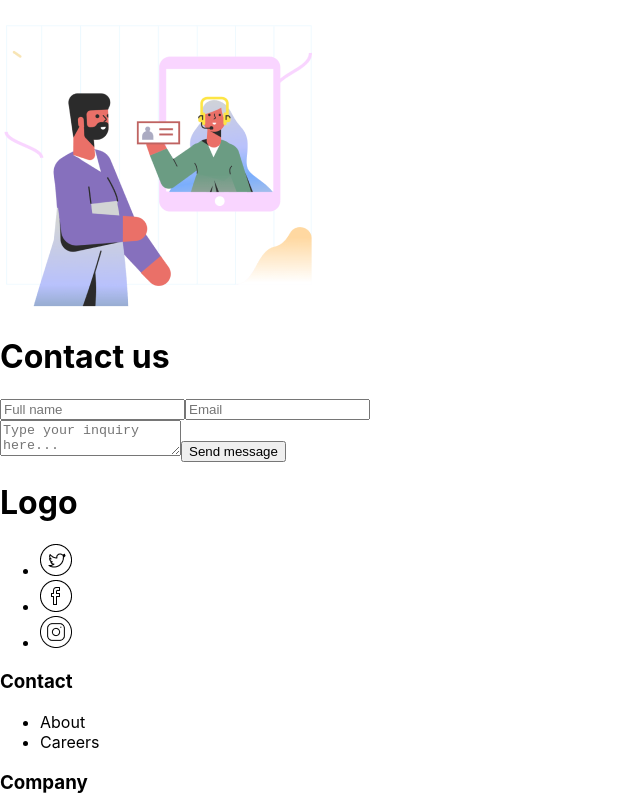
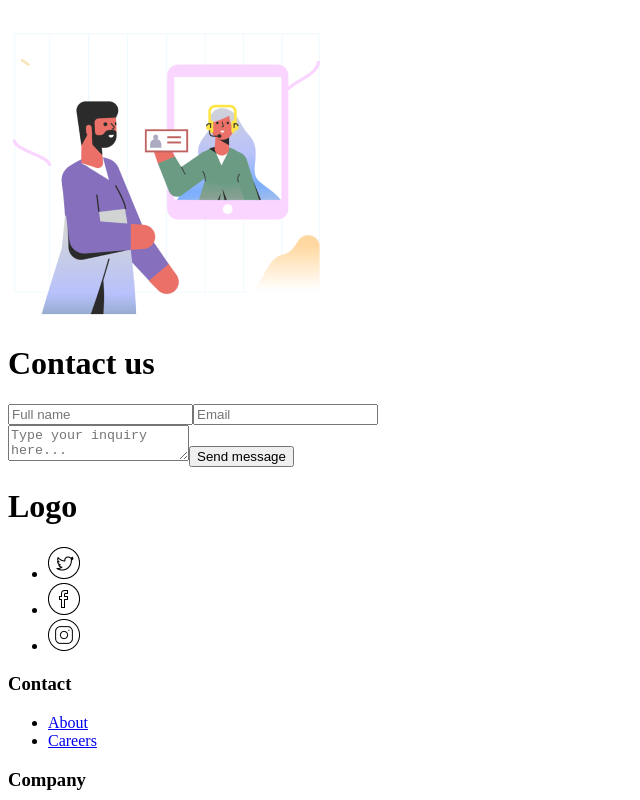
Before and after one commit to coolpythoncodes/spart-part-nextjs, a Next.js app: page / in a window 1280 px wide. Shown: the top 800 px of the page, without its empty margins (0-640 px from the left). Built offline with nearby package versions, Linux system fonts and the light colour scheme.

Commit message:
tailwind configuration

```diff
--- a/package.json
+++ b/package.json
@@ -11,5 +11,10 @@
     "next": "10.1.3",
     "react": "17.0.2",
     "react-dom": "17.0.2"
+  },
+  "devDependencies": {
+    "autoprefixer": "^10.2.5",
+    "postcss": "^8.2.12",
+    "tailwindcss": "^2.1.1"
   }
 }
--- a/pages/_app.js
+++ b/pages/_app.js
@@ -1,4 +1,4 @@
-import '../styles/globals.css'
+import 'tailwindcss/tailwind.css'
 
 function MyApp({ Component, pageProps }) {
   return <Component {...pageProps} />
--- /dev/null
+++ b/postcss.config.js
@@ -0,0 +1,6 @@
+module.exports = {
+  plugins: {
+    tailwindcss: {},
+    autoprefixer: {},
+  },
+}
--- a/styles/globals.css
+++ b/styles/globals.css
@@ -1,16 +1,3 @@
-html,
-body {
-  padding: 0;
-  margin: 0;
-  font-family: -apple-system, BlinkMacSystemFont, Segoe UI, Roboto, Oxygen,
-    Ubuntu, Cantarell, Fira Sans, Droid Sans, Helvetica Neue, sans-serif;
-}
-
-a {
-  color: inherit;
-  text-decoration: none;
-}
-
-* {
-  box-sizing: border-box;
-}
+@tailwind base;
+@tailwind components;
+@tailwind utilities;
```
